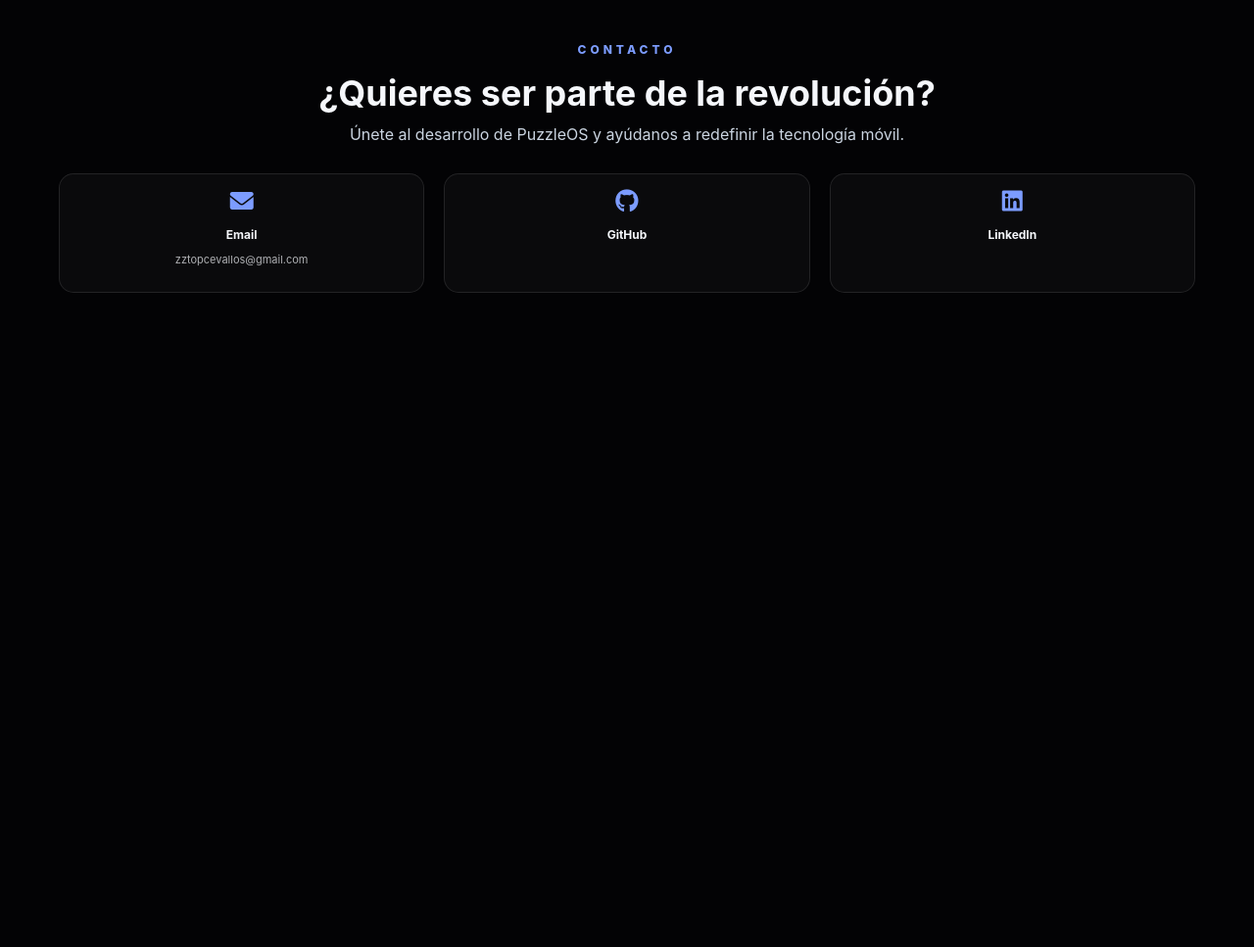
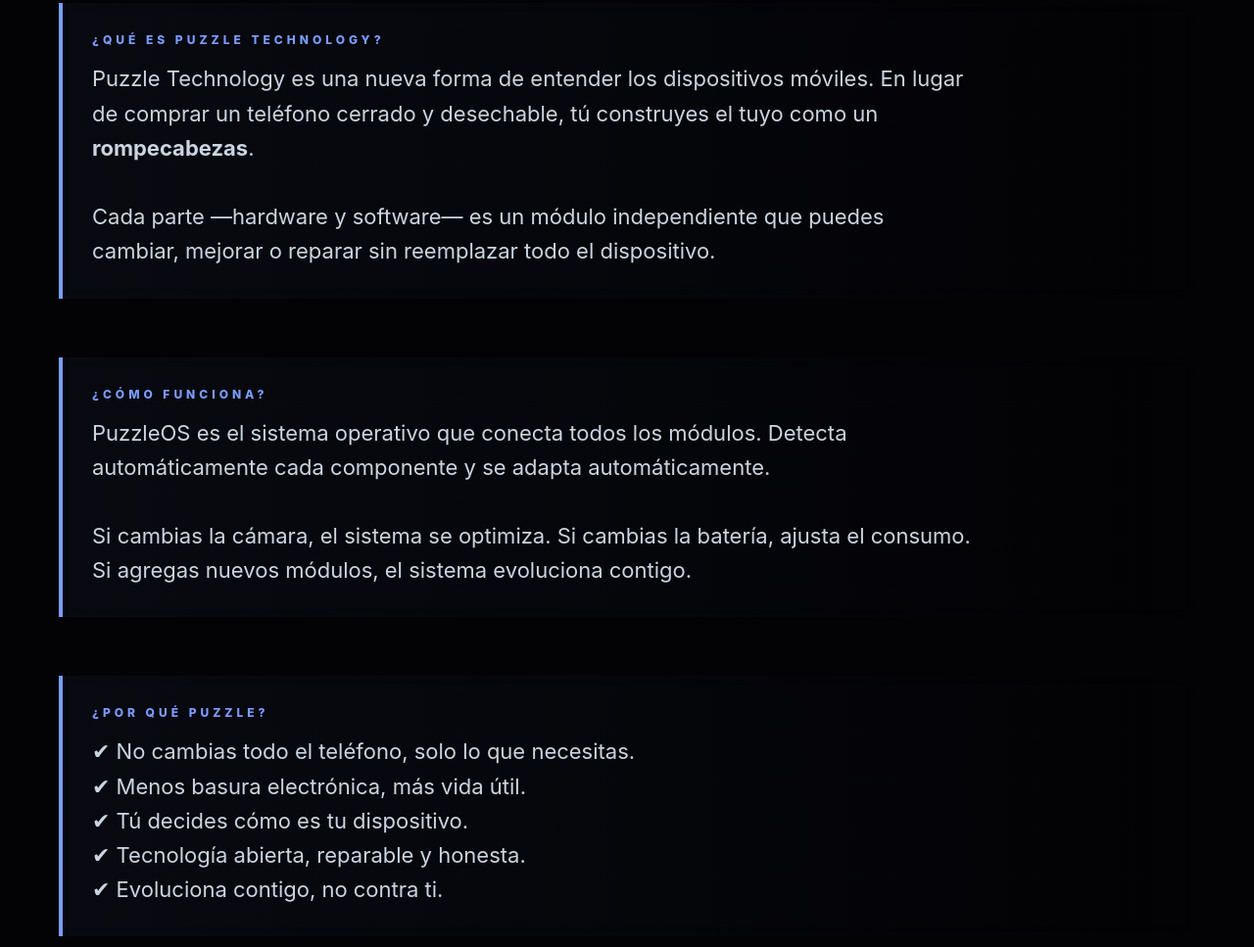
Before and after one commit to puzzletecnology/Puzzle-Tecnology, a plain HTML site: page index.html in a window 1280 px wide. Shown: the part 1025-1992 px from the top of the page at 98% size. Before the commit the page ends 1404 px from the top, so only its background shows below. Drawn offline with Linux system fonts and the light colour scheme.

Commit message:
Update index.html

```diff
--- a/index.html
+++ b/index.html
@@ -166,6 +166,43 @@
             </div>
         </section>
 
+        <!-- EXPLICACIÓN DEL PROYECTO -->
+<section class="manifesto-box">
+    <span class="glitch-text">¿Qué es Puzzle Technology?</span>
+    <p>
+        Puzzle Technology es una nueva forma de entender los dispositivos móviles.
+        En lugar de comprar un teléfono cerrado y desechable, tú construyes el tuyo
+        como un <strong>rompecabezas</strong>.
+        <br><br>
+        Cada parte —hardware y software— es un módulo independiente que puedes
+        cambiar, mejorar o reparar sin reemplazar todo el dispositivo.
+    </p>
+</section>
+
+<section class="manifesto-box">
+    <span class="glitch-text">¿Cómo funciona?</span>
+    <p>
+        PuzzleOS es el sistema operativo que conecta todos los módulos.
+        Detecta automáticamente cada componente y se adapta automáticamente.
+        <br><br>
+        Si cambias la cámara, el sistema se optimiza.
+        Si cambias la batería, ajusta el consumo.
+        Si agregas nuevos módulos, el sistema evoluciona contigo.
+    </p>
+</section>
+
+<section class="manifesto-box">
+    <span class="glitch-text">¿Por qué Puzzle?</span>
+    <p>
+        ✔ No cambias todo el teléfono, solo lo que necesitas.<br>
+        ✔ Menos basura electrónica, más vida útil.<br>
+        ✔ Tú decides cómo es tu dispositivo.<br>
+        ✔ Tecnología abierta, reparable y honesta.<br>
+        ✔ Evoluciona contigo, no contra ti.
+    </p>
+</section>
+
+
         <section class="contact-section">
             <span class="glitch-text">Contacto</span>
             <h2 style="font-size: clamp(24px, 4vw, 36px); margin: 10px 0;">¿Quieres ser parte de la revolución?</h2>
```
